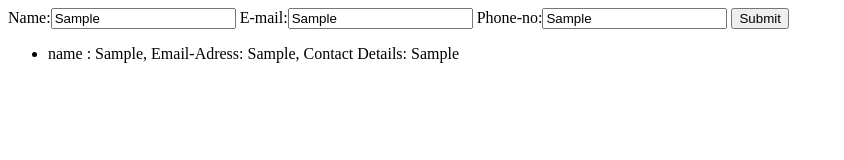
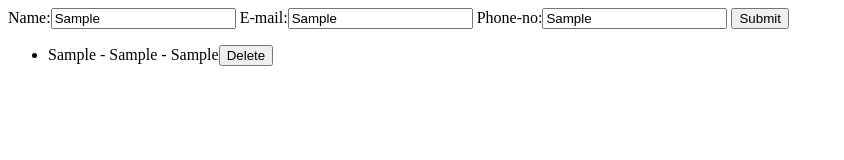
Before and after one commit to Ayan-Alam/Booking-app, a plain HTML site: page Index.html in a window 1280 px wide. Both pictures are taken after typing "Sample", "Sample", "Sample" into the empty fields and a click on the button "Submit". Shown: the whole page, without its empty margins (0-844 px from the left). Drawn offline with Linux system fonts and the light colour scheme.

```diff
--- a/DOM.js
+++ b/DOM.js
@@ -1,7 +1,7 @@
 document.addEventListener('DOMContentLoaded',function(){
     let form = document.getElementById('addform');
-    let itemList = document.getElementById('list-items')
-    form.addEventListener('submit', addItem);
+    let itemList = document.getElementById('list-items');
+    document.getElementById('submit-form').addEventListener('click', addItem);
      function addItem(e){
         let name = document.getElementById('name').value;
         let email = document.getElementById('email').value;
@@ -9,8 +9,19 @@
         e.preventDefault();
         var li = document.createElement('li');
         li.className = 'list-group-item';
-        li.appendChild(document.createTextNode('name : ' + name + ",  " + "Email-Adress: " + email +  ", Contact Details: " + phone));
+        li.appendChild(document.createTextNode(name + " - " +email+  " - " +phone));
+        var delet = document.createElement('button');
+        delet.id = 'submit2';
+        delet.type = 'submit';
+        delet.appendChild(document.createTextNode('Delete'));
+        li.appendChild(delet);
         itemList.appendChild(li);
+        document.getElementById('submit2').addEventListener('click', delItem);
+        function delItem(e){
+         e.preventDefault();
+         let li = e.target.parentElement;
+         itemList.removeChild(li);
+        }
         const my_obj = {
          name : name,
          email : email,
@@ -19,4 +30,5 @@
         let my_obj_string = JSON.stringify(my_obj);
         localStorage.setItem(email,my_obj_string);
      }
+
 });
--- a/Index.html
+++ b/Index.html
@@ -8,7 +8,7 @@
     <label>Name:<input type="text" id="name"></label>
     <label>E-mail:<input type="text" id="email"></label>
     <label>Phone-no:<input type="text" id="phone"></label>
-    <button type="submit">Submit</button>
+    <button type="submit" id="submit-form">Submit</button>
     </form>
     <ul id="list-items"></ul>
   </html>
```
